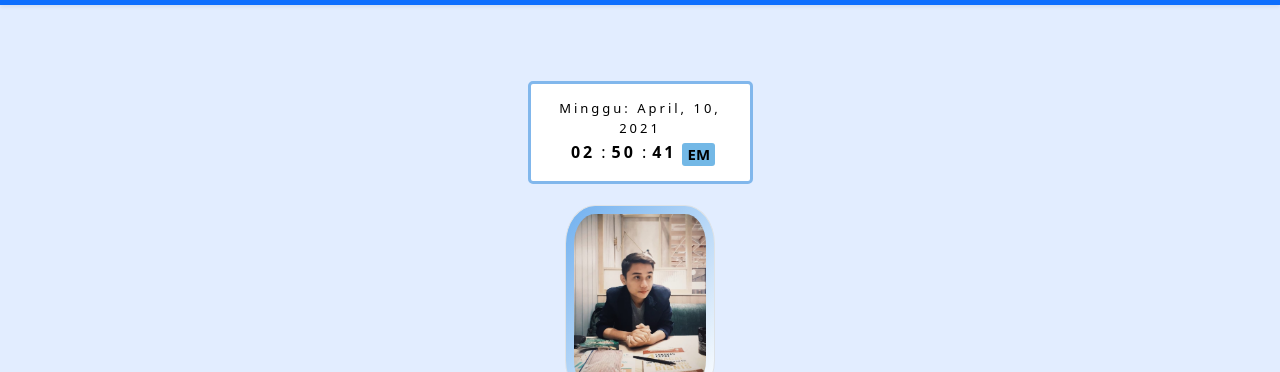
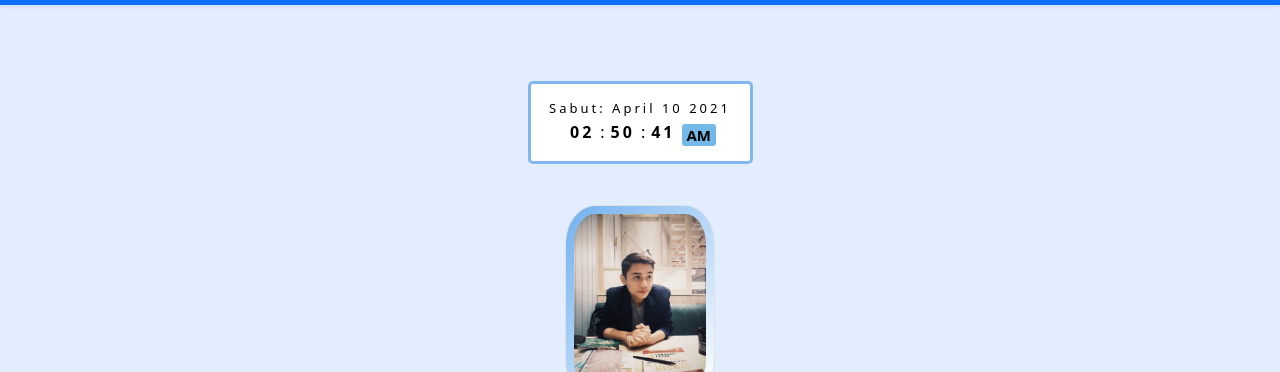
Before and after one commit to Arfian20/Arfian20.github.io, a plain HTML site: page index.html in a window 1280 px wide. Shown: the part 51-423 px from the top of the page. Drawn offline with nearby package versions, Linux system fonts and the light colour scheme.

Commit message:
mengubah bulan

```diff
--- a/index.html
+++ b/index.html
@@ -49,15 +49,15 @@
         <div class="datetime">
         <div class="date">
           <span id="day">Day</span>:
-          <span id="month">Month</span>,
-          <span id="daynum">00</span>,
+          <span id="month">Month</span>
+          <span id="daynum">00</span>
           <span id="year">Year</span>
         </div>
         <div class ="time">
           <span id="hour">00</span>:
           <span id="minutes">00</span>:
           <span id="seconds">00</span>
-          <span id="period">PM</span>
+          <span id="period">AM</span>
         </div>
         </div>
 
@@ -242,24 +242,26 @@
       hou = now.getHours(),
       min = now.getMinutes(),
       sec = now.getSeconds(),
-      pe = "EM";
+      pe = "AM";
 
       if(hou == 0){
     hou = 12;
+
   }
   if(hou > 12){
     hou = hou - 12;
     pe = "PM";
   }
+
   Number.prototype.pad = function(digits){
     for(var n = this.toString(); n.length < digits; n = 0 + n);
     return n;
   }
 
   var months = ["Januari", "Februari", "Maret", "April", "Juni", "Juli", "Agustus", "September", "Oktober", "November", "Desember"];
-  var week = ["Senin", "Selasa", "Rabu", "Kamis", "Jumat", "Sabtu", "Minggu"];
   var ids = ["day", "month", "daynum", "year", "hour", "minutes", "seconds", "period"];
-  var values = [week[day], months[mo], dnum.pad(2), yr, hou.pad(2), min.pad(2), sec.pad(2), pe];
+  var weeks = ["Minggu", "Senin", "Selasa", "Rabu", "Kamis", "Jumat", "Sabut",];
+  var values = [weeks[day], months[mo], dnum.pad(2), yr, hou.pad(2), min.pad(2), sec.pad(2), pe];
   for (var i = 0; i < ids.length; i++)
   document.getElementById(ids[i]).firstChild.nodeValue = values[i];
 }
```
Also changed, not shown: jsdei.js (+18 -0 lines). Lines whose indentation alone changed are shown as unchanged.
